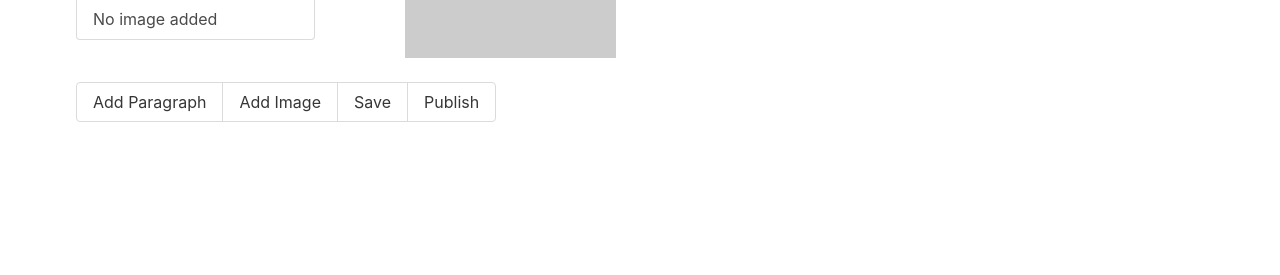
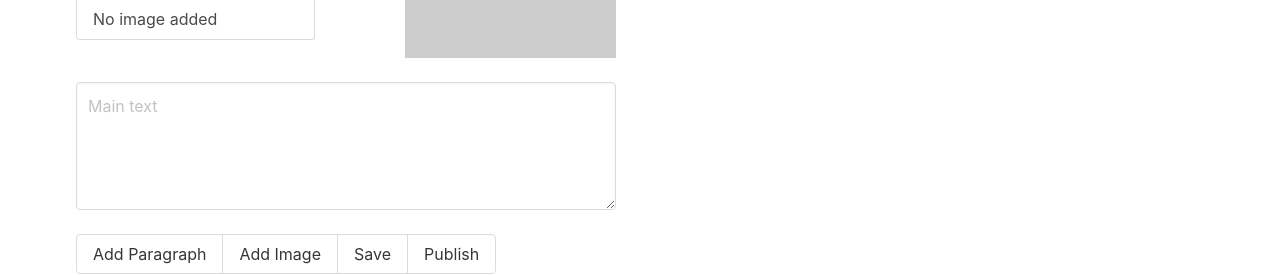
Before and after one commit to bushblade/Bulma-Vue-blog-app, a Vue app: page /new-blog in a window 1280 px wide. Shown: the part 516-791 px from the top of the page. Built offline with nearby package versions, Linux system fonts and the light colour scheme; no server answers.

Commit message:
main text field

```diff
--- /dev/null
+++ b/src/components/NewBlog/MainText.vue
@@ -0,0 +1,32 @@
+<template>
+  <div class="column is-12">
+    <textarea class="textarea" placeholder="Main text"
+      :value="mainText.value"
+      @input="updateMainText"
+      :class="validClasses(mainText)"
+    ></textarea>
+    <p v-if="mainText.feedback" class="help is-danger has-text-centered">{{ mainText.feedback }}</p>
+  </div>
+</template>
+
+<script>
+export default {
+  name: 'MainText',
+  computed: {
+    mainText(){
+      return this.$store.state.newBlog.mainText
+    }
+  },
+  methods: {
+    updateMainText(e){
+      this.$store.commit('update', { target: 'mainText', value: e.target.value})
+    },
+    validClasses({feedback, value}) {
+        return {
+          'is-danger': feedback,
+          'is-success': !feedback && value
+        }
+      }
+  }
+}
+</script>
--- a/src/storeModules/newBlog.js
+++ b/src/storeModules/newBlog.js
@@ -31,8 +31,8 @@ export const newBlog = {
     slug: null
   },
   mutations: {
-    update: (state, payload) => {
-      state[payload.target].value = payload.value
+    update: (state, { target, value }) => {
+      state[target].value = value
     },
     updateKeywords: (state, payload) => state.keywords = payload,
     defaultDate: state => {
--- a/src/views/NewBlog.vue
+++ b/src/views/NewBlog.vue
@@ -10,6 +10,7 @@
         <AuthorDateTitle />
         <Keywords />
         <TitleImageInput />
+        <MainText />
         <DynamicFields />
         <Controls />
       </div>
@@ -26,6 +27,7 @@
   import Keywords from '@/components/NewBlog/Keywords'
   import Controls from '@/components/NewBlog/Controls'
   import DynamicFields from '@/components/NewBlog/DynamicFields'
+  import MainText from '@/components/NewBlog/MainText'
 
   export default {
     name: 'NewBlog',
@@ -39,7 +41,8 @@
       TitleImageInput,
       Keywords,
       Controls,
-      DynamicFields
+      DynamicFields,
+      MainText
     },
     computed: {
       titleImagePreview() {
```
Also changed, not shown: 1 other file (tests, documents, lock files or other folders).
